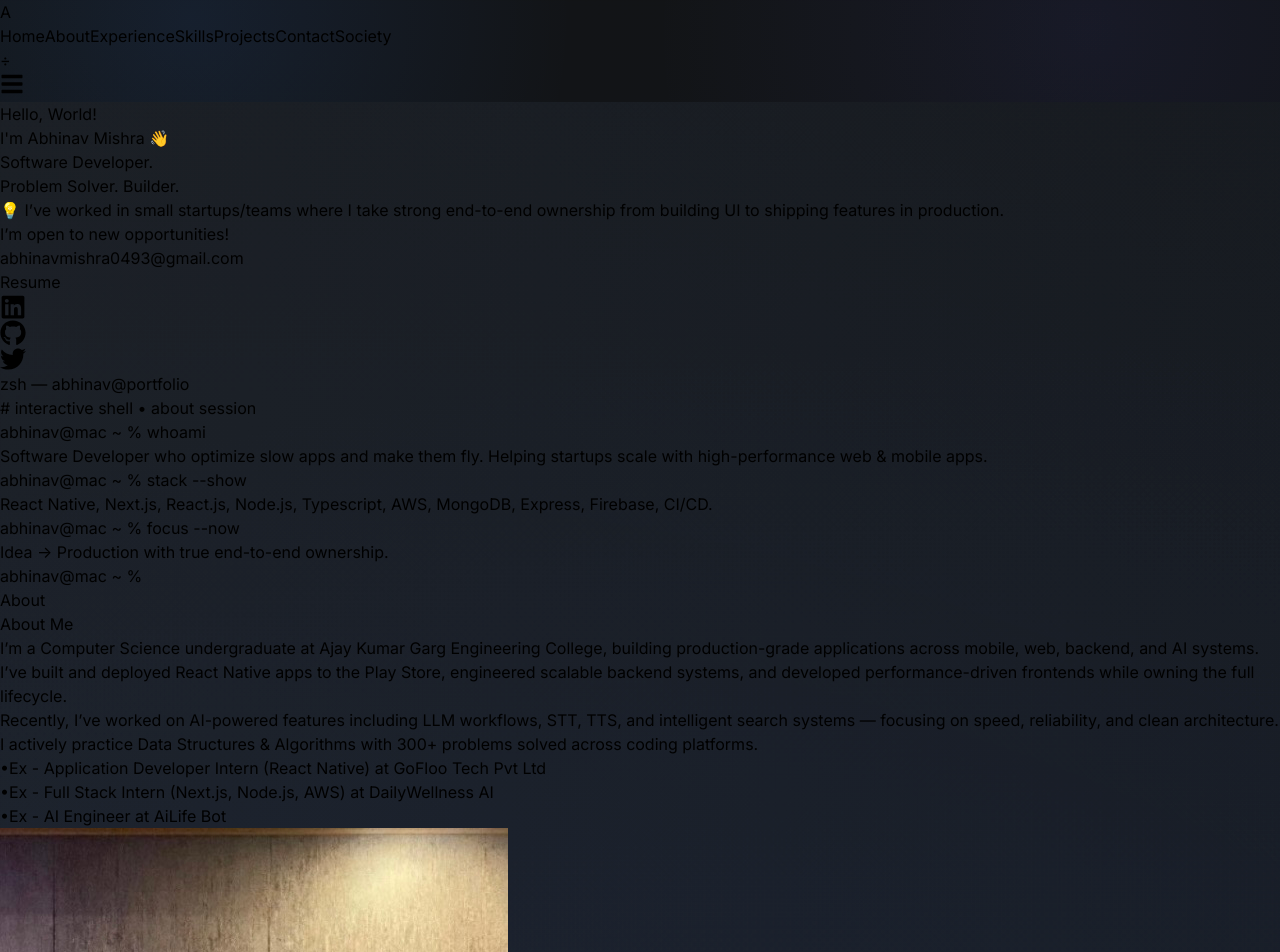
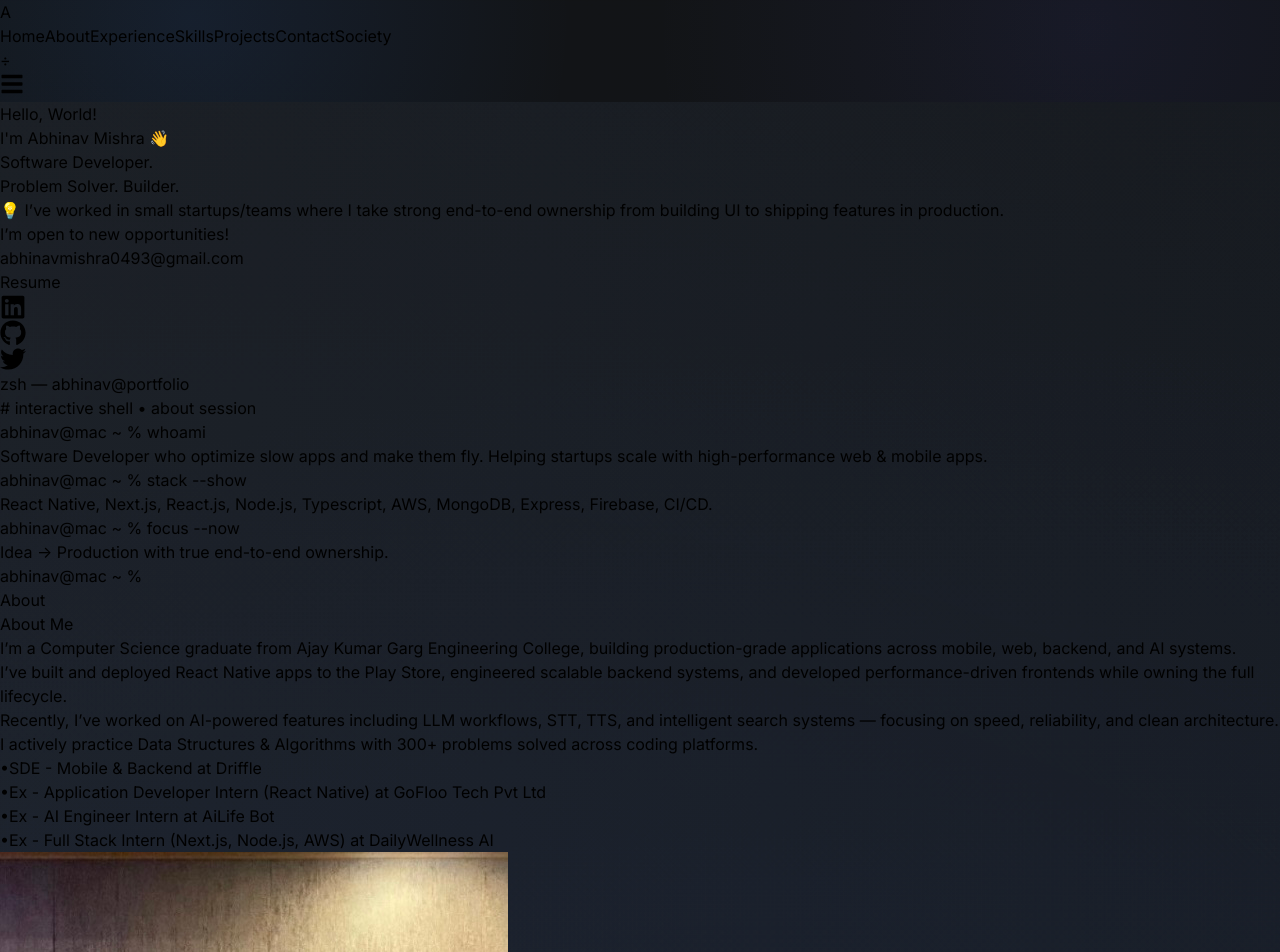
Before and after one commit to abhinav2210103/portfolio, a React (Vite) app: page / in a window 1280 px wide. Shown: the top 952 px of the page. Built offline with nearby package versions, Linux system fonts and the light colour scheme.

Commit message:
feat: update AboutSection with new job titles and links for improved clarity

```diff
--- a/src/Components/AboutSection.jsx
+++ b/src/Components/AboutSection.jsx
@@ -24,7 +24,7 @@ const AboutSection = React.forwardRef((props, ref) => {
           {/* Description */}
           <div className="mt-6 max-w-2xl space-y-6 text-zinc-400 text-base md:text-lg leading-relaxed">
             <p>
-              I’m a Computer Science undergraduate at{" "}
+              I’m a Computer Science graduate from{" "}
               <span className="text-zinc-200 font-medium">
                 Ajay Kumar Garg Engineering College
               </span>
@@ -58,6 +58,21 @@ const AboutSection = React.forwardRef((props, ref) => {
             <p className="flex gap-3">
               <span className="text-blue-500">•</span>
               <span>
+                SDE - Mobile & Backend at{" "}
+                <a
+                  href="https://driffle.com/"
+                  target="_blank"
+                  rel="noopener noreferrer"
+                  className="underline underline-offset-4 text-zinc-200 hover:text-white transition"
+                >
+                  Driffle
+                </a>
+              </span>
+            </p>
+
+            <p className="flex gap-3">
+              <span className="text-blue-500">•</span>
+              <span>
                 Ex - Application Developer Intern (React Native) at{" "}
                 <a
                   href="https://www.gofloo.in/"
@@ -73,6 +88,21 @@ const AboutSection = React.forwardRef((props, ref) => {
             <p className="flex gap-3">
               <span className="text-blue-500">•</span>
               <span>
+                Ex - AI Engineer Intern at{" "}
+                <a
+                  href="https://www.ailifebot.com/"
+                  target="_blank"
+                  rel="noopener noreferrer"
+                  className="underline underline-offset-4 text-zinc-200 hover:text-white transition"
+                >
+                  AiLife Bot
+                </a>
+              </span>
+            </p>
+
+            <p className="flex gap-3">
+              <span className="text-blue-500">•</span>
+              <span>
                 Ex - Full Stack Intern (Next.js, Node.js, AWS) at{" "}
                 <a
                   href="https://dailywellness.ai/"
@@ -81,21 +111,6 @@ const AboutSection = React.forwardRef((props, ref) => {
                   className="underline underline-offset-4 text-zinc-200 hover:text-white transition"
                 >
                   DailyWellness AI
-                </a>
-              </span>
-            </p>
-
-            <p className="flex gap-3">
-              <span className="text-blue-500">•</span>
-              <span>
-                Ex - AI Engineer at{" "}
-                <a
-                  href="https://www.ailifebot.com/"
-                  target="_blank"
-                  rel="noopener noreferrer"
-                  className="underline underline-offset-4 text-zinc-200 hover:text-white transition"
-                >
-                  AiLife Bot
                 </a>
               </span>
             </p>
```
